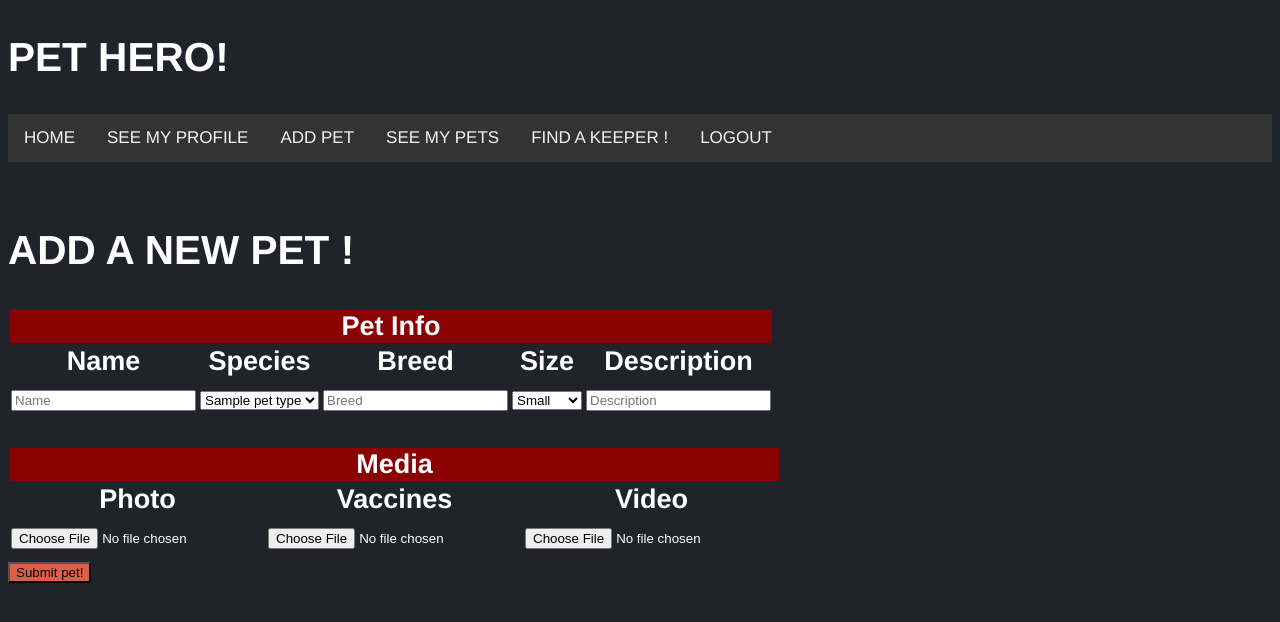
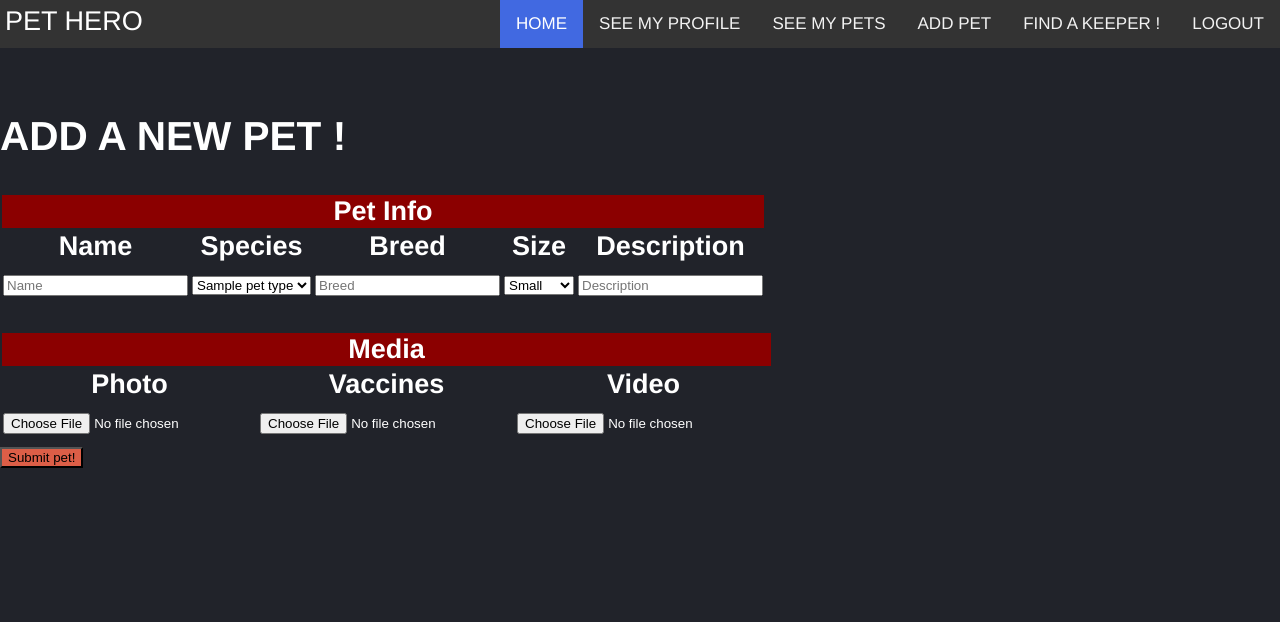
Before and after one commit to MartinC00/Pet-Hero, a PHP site: template Views/add-pet.php in a window 1280 px wide. Shown: the top 622 px of the page. Run offline with PHP 8.4, Linux system fonts and the light colour scheme; the visitor is signed in with stand-in values (Sample User, id 1); the template is opened without the code that fills it: most values are stand-ins (such as "Sample title", 1, 10 or a date in 2020); some libraries are stand-ins or nearby versions.

Commit message:
minor visual fixes

```diff
--- a/Views/header.php
+++ b/Views/header.php
@@ -5,6 +5,7 @@
         <meta charset="UTF-8">
         <meta name="viewport" content="width=device-width, user-scalable=no, initial-scale=1.0, maximum-scale=1.0, minimum-scale=1.0">
         <meta http-equiv="X-UA-Compatible" content="ie=edge">
-        <link href="<?php echo CSS_PATH;?>style.css" rel="stylesheet" type="text/css" media="all">
+<!--        <link href="--><?php //echo CSS_PATH;?><!--style.css" rel="stylesheet" type="text/css" media="all">-->
+        <link href="/Pet-Hero/Views/Layout/styles/style.css" rel="stylesheet" type="text/css" media="all">
     </head>
     <body>
--- a/Views/keeper-nav-bar.php
+++ b/Views/keeper-nav-bar.php
@@ -1,8 +1,7 @@
-<h2>PET HERO!</h2>
-
 <nav class="topnav">
     <a href="<?php echo  FRONT_ROOT."Home/Logout "?>">LOGOUT</a><
-    <a href="<?php echo  FRONT_ROOT."Keeper/showHomeView "?>">HOME</a><
     <a href="<?php echo  FRONT_ROOT."User/showMyProfile "?>">SEE MY PERSONAL DATA</a><
     <a href="<?php echo  FRONT_ROOT."Keeper/showKeeperProfile "?>">SEE MY KEEPER PROFILE</a><
+    <a class="active" href="<?php echo  FRONT_ROOT."Keeper/showHomeView "?>">HOME</a><
+    <span style="vertical-align: sub; margin-left: 5px">PET HERO</span>
 </nav> <br>
--- a/Views/layout/styles/style.css
+++ b/Views/layout/styles/style.css
@@ -3,6 +3,7 @@ html, body {
     color: white;
     font-family: Helvetica, Arial, sans-serif;
     font-size: 1.3rem;
+    margin: 0;
 }
 
 .topnav {
@@ -11,7 +12,7 @@ html, body {
 }
 
 .topnav a {
-    float: left;
+    float: right;
     color: #f2f2f2;
     text-align: center;
     padding: 14px 16px;
@@ -25,6 +26,6 @@ html, body {
 }
 
 .topnav a.active {
-    background-color: #04AA6D;
+    background-color: royalblue;
     color: white;
 }
--- a/Views/owner-nav-bar.php
+++ b/Views/owner-nav-bar.php
@@ -1,10 +1,9 @@
-<h2>PET HERO!</h2>
-
 <nav class="topnav">
-    <a href="<?php echo FRONT_ROOT."User/showHomeView "?>">HOME</a>
-    <a href="<?php echo FRONT_ROOT."User/showMyProfile "?>">SEE MY PROFILE</a>
+    <a href="<?php echo FRONT_ROOT."Home/Logout "?>">LOGOUT</a>
+    <a href="<?php echo FRONT_ROOT."Keeper/showListView "?>">FIND A KEEPER !</a>
     <a href="<?php echo FRONT_ROOT."Pet/showAddView "?>">ADD PET</a>
     <a href="<?php echo FRONT_ROOT."Pet/showPetsList "?>">SEE MY PETS</a>
-    <a href="<?php echo FRONT_ROOT."Keeper/showListView "?>">FIND A KEEPER !</a>
-    <a href="<?php echo FRONT_ROOT."Home/Logout "?>">LOGOUT</a>
+    <a href="<?php echo FRONT_ROOT."User/showMyProfile "?>">SEE MY PROFILE</a>
+    <a class="active" href="<?php echo FRONT_ROOT."User/showHomeView "?>">HOME</a>
+    <span style="vertical-align: sub; margin-left: 5px">PET HERO</span>
 </nav> <br>
--- a/Views/user-login.php
+++ b/Views/user-login.php
@@ -4,13 +4,13 @@
 
 <form action="<?php echo FRONT_ROOT."Home/Login" ?>" method="post">
     <label for="username">Username</label>
-    <input type="text" name="userName" id="username" required>
+    <input type="text" name="userName" id="username" required> <br>
     <label for="password">Password</label>
-    <input type="password" name="password" required>
+    <input type="password" name="password" required> <br>
     <button type="submit">Ingresar</button>
 </form>
 
-<h2>REGISTER</h2>
+<h2>Not a member yet?</h2>
 <a href="<?php echo FRONT_ROOT."Home/Register" ?>">Register</a>
 
 <?php echo $message; ?>
```
